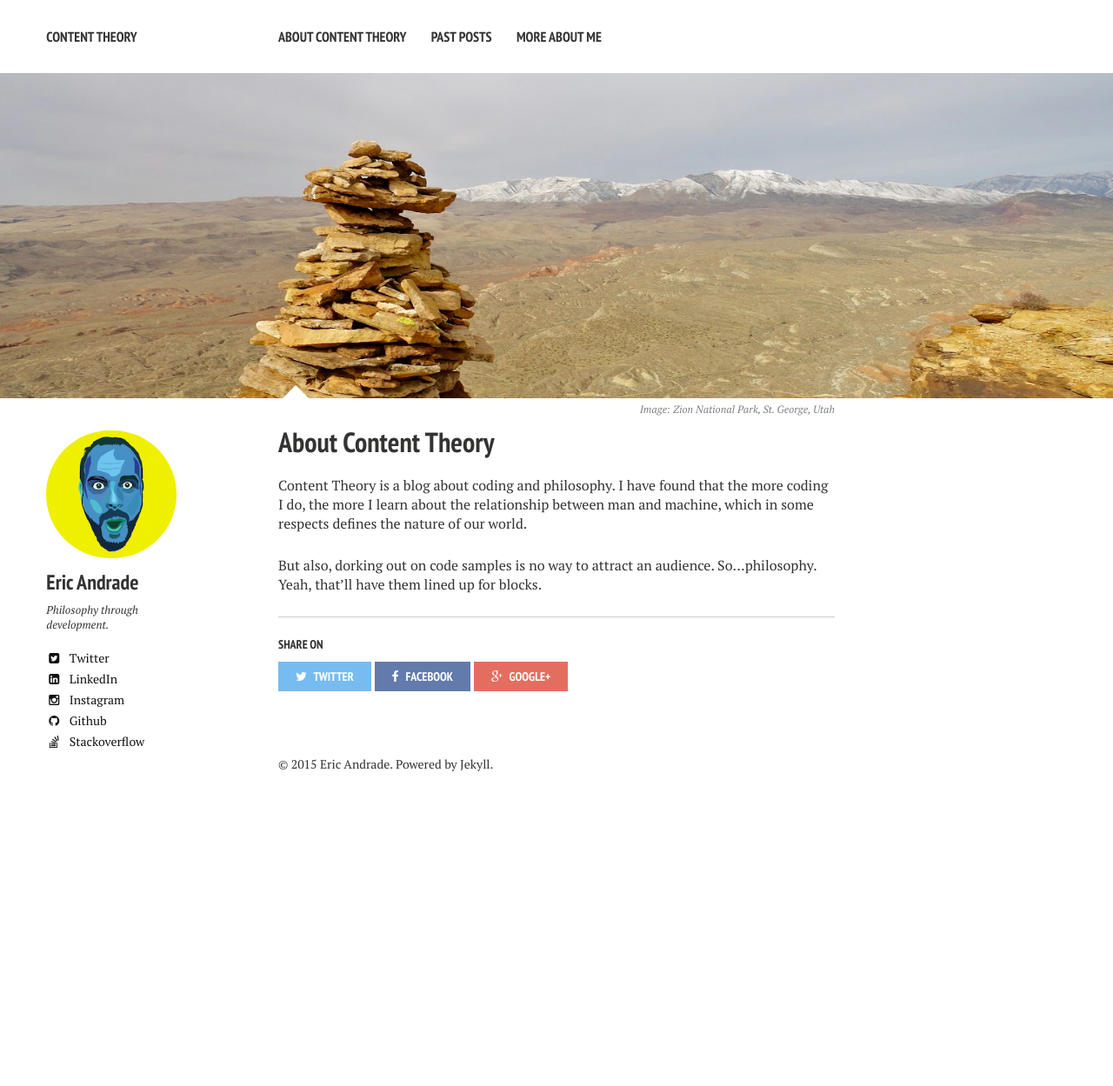
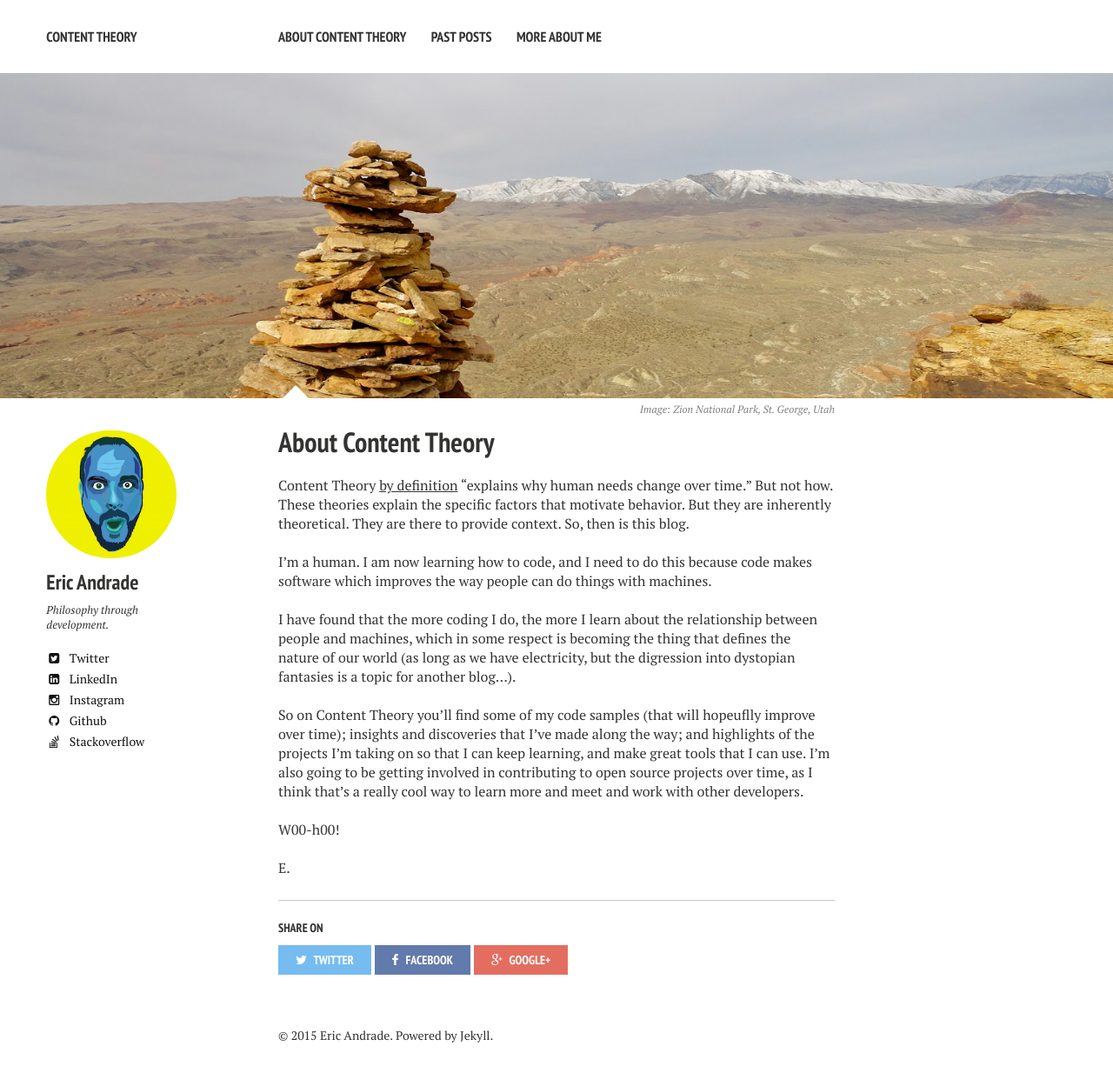
Before and after one commit to buddhaplex/content-theory, a Jekyll site: the page built from about/index.md, in a window 1280 px wide. Shown: the whole page at 87% size. Built offline with Jekyll 4.4.1, drawn with Linux system fonts in a browser that asks for light colours; nearby versions of some CDN libraries; before the commit the page ends 937 px from its top, so only the background shows below that.

Commit message:
Updates to posts

```diff
--- a/_posts/2015-08-08-hello-again-world.markdown
+++ b/_posts/2015-08-08-hello-again-world.markdown
@@ -17,6 +17,5 @@ This blog is the first of many of my personal coding projects to reinforce what
 <br /><br />
 The topics on this blog will mostly cover technology, and be centered around web design, web application development, and any other interesting related technology I learn about along the way that is worth sharing.
 <br /><br />
-I am also a big fan of philosophy. And to some extent, I see coding as a philosophical pursuit. Not in the purest sense, mind you. No one is going to be able to achieve a more balanced life by developing in Ruby vs. Python.
-<br /><br />
-But as Bertrand Russell once said: "One must care about a world one will not see."
+Content Theory by definition "explains why human needs change over time."
+As Bertrand Russell once said: "One must care about a world one will not see."
--- a/about/index.md
+++ b/about/index.md
@@ -10,6 +10,14 @@ image:
 
 ---
 
-Content Theory is a blog about coding and philosophy. I have found that the more coding I do, the more I learn about the relationship between man and machine, which in some respects defines the nature of our world.
-
-But also, dorking out on code samples is no way to attract an audience. So...philosophy. Yeah, that'll have them lined up for blocks.
+Content Theory <a href="https://en.wikipedia.org/wiki/Content_theory">by definition</a> "explains why human needs change over time." But not how. These theories explain the specific factors that motivate behavior. But they are inherently theoretical. They are there to provide context. So, then is this blog.
+<br /><br />
+I'm a human. I am now learning how to code, and I need to do this because code makes software which improves the way people can do things with machines.
+<br /><br />
+I have found that the more coding I do, the more I learn about the relationship between people and machines, which in some respect is becoming the thing that defines the nature of our world (as long as we have electricity, but the digression into dystopian fantasies is a topic for another blog...).
+<br /><br />
+So on Content Theory you'll find some of my code samples (that will hopeuflly improve over time); insights and discoveries that I've made along the way; and highlights of the projects I'm taking on so that I can keep learning, and make great tools that I can use. I'm also going to be getting involved in contributing to open source projects over time, as I think that's a really cool way to learn more and meet and work with other developers.
+<br /><br />
+W00-h00!
+<br /><br />
+E.
```
Also changed, not shown: _posts/2015-08-10-two-passion-projects.markdown (+7 -7 lines).
